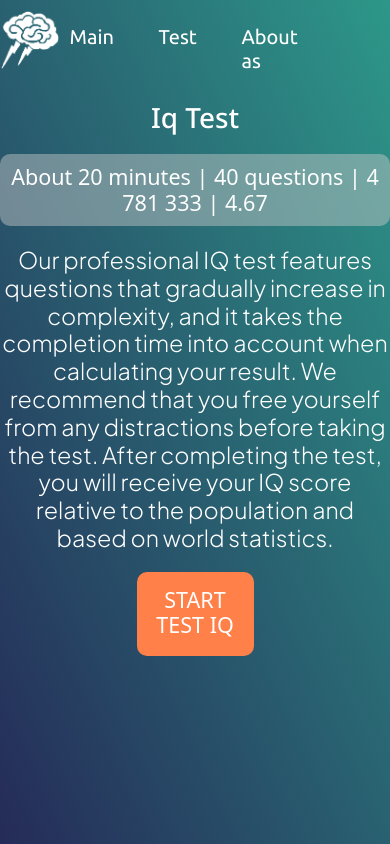
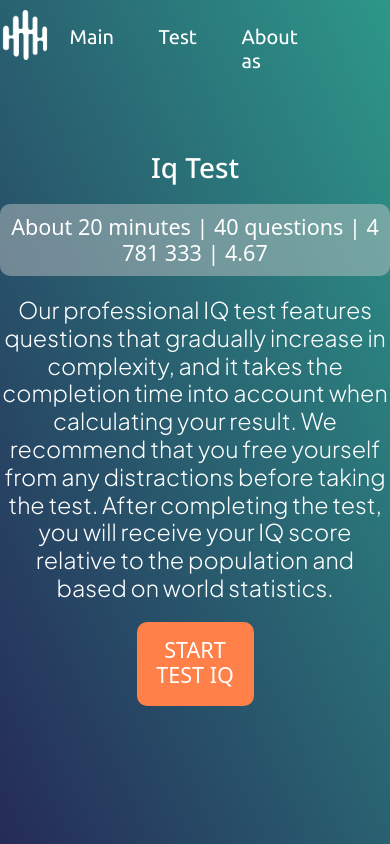
Before and after one commit to airyou-code/web-app, a Django app: page / in a window 390 px wide. Run offline with Django 4.2, Linux system fonts and the light colour scheme.

Commit message:
new logo, small fixes

```diff
--- a/webApp/main/templates/main/index.html
+++ b/webApp/main/templates/main/index.html
@@ -3,11 +3,9 @@
 
 {% block content %}
 <div class="row">
-    <div class="col-lg-1 col-0"></div>
-    <div class="col-lg-10 col" >
-        <div class="row">
-            <div class="col-lg-7 col-12" style="border-radius: 10px">
-                <h1 style="color: rgb(255, 255, 255); text-align: center; font-family: 'Noto Sans', sans-serif;">Iq Test</h1>
+    <div class="col-lg-3 col-md-2 col-0"></div>
+        <div class="col-lg-6 col-md-8 col-12">
+            <h1 style="color: rgb(255, 255, 255); text-align: center; font-family: 'Noto Sans', sans-serif; margin-top: 50px;">Iq Test</h1>
 
             <div style="color: rgb(255, 255, 255); background-color: rgba(201, 201, 201, 0.459); border-radius: 10px; text-align: center; ">
             <h4 style="padding: 10px; margin-top: 20px; ">About 20 minutes | 40 questions | 4 781 333 | 4.67</h4>
@@ -23,13 +21,6 @@
                 </div>
             </a>
         </div>
-            <div class="col-lg-5 col-12" >
-                <!-- <div style="background-color: rgba(255, 153, 0, 0.459); border-radius: 10px; height: 500px;">
-                    Top IQ:
-                </div> -->
-            </div>
-        </div>
-    </div>
-    <div class="col-lg-1 col-0"></div>
+    <div class="col-lg-3 col-md-2 col-0"></div>
 </div>
 {% endblock %}
--- a/webApp/main/templates/main/layout.html
+++ b/webApp/main/templates/main/layout.html
@@ -30,7 +30,7 @@
         <div class="col-lg-1 col-0"></div>
         <div class="col-1">
             <a href="/">
-                <img  style="margin-top: 10px;" src="{% static 'main/logo3.png' %}" width="60" height="60" alt="logo">
+                <img  style="margin-top: 10px;" src="{% static 'main/logo5.png' %}" width="50" height="50" alt="logo">
                 <!-- <h1 style="color: #ffffff; font-family: 'Josefin Sans', sans-serif;">Iq Test</h1> -->
             </a>
         </div>
```
Also changed, not shown: webApp/main/templates/main/result.html (+3 -6 lines), webApp/main/templates/main/test.html (+4 -4 lines), webApp/main/static/main/logo4.png (added), webApp/main/static/main/logo4.svg (added), webApp/main/static/main/logo5.png (added). Lines whose indentation alone changed are shown as unchanged.
